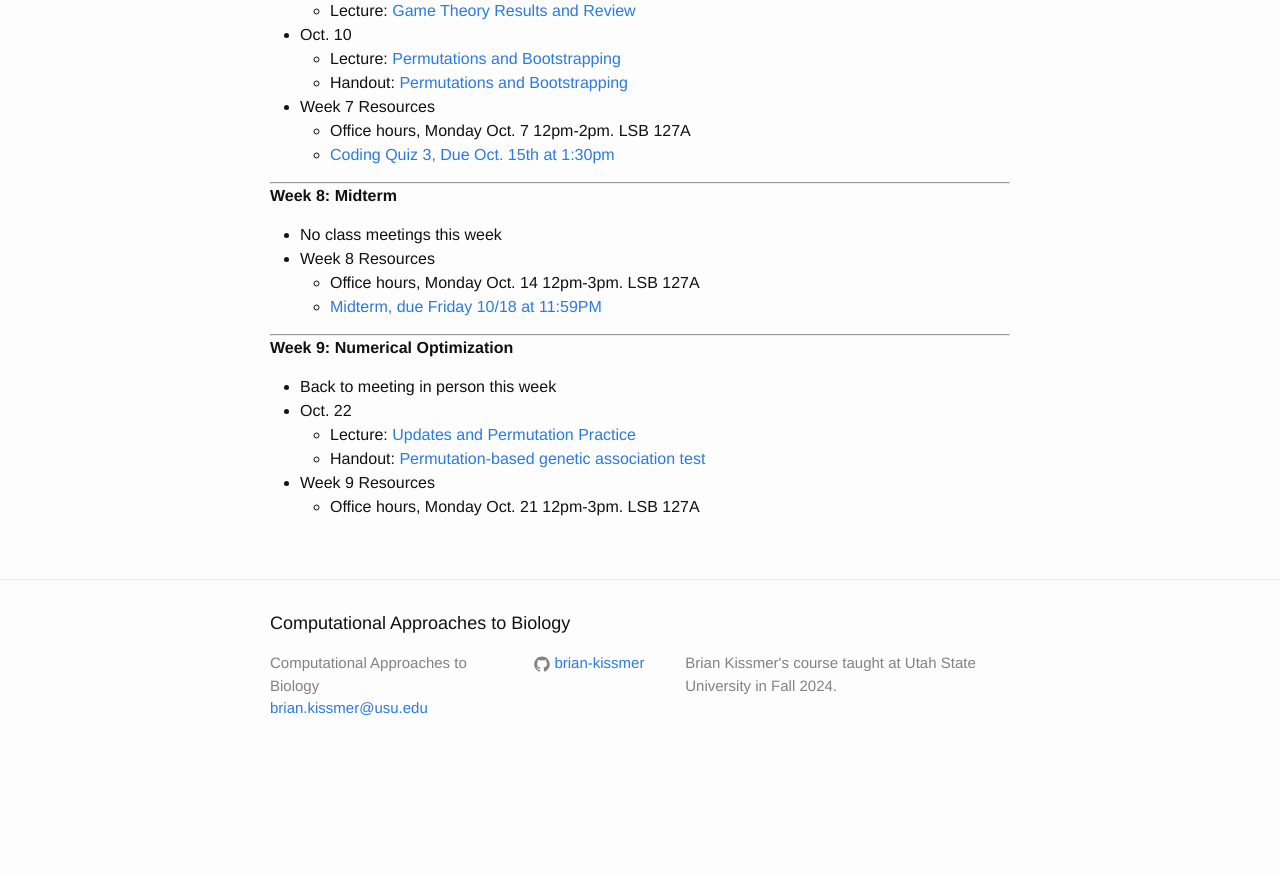
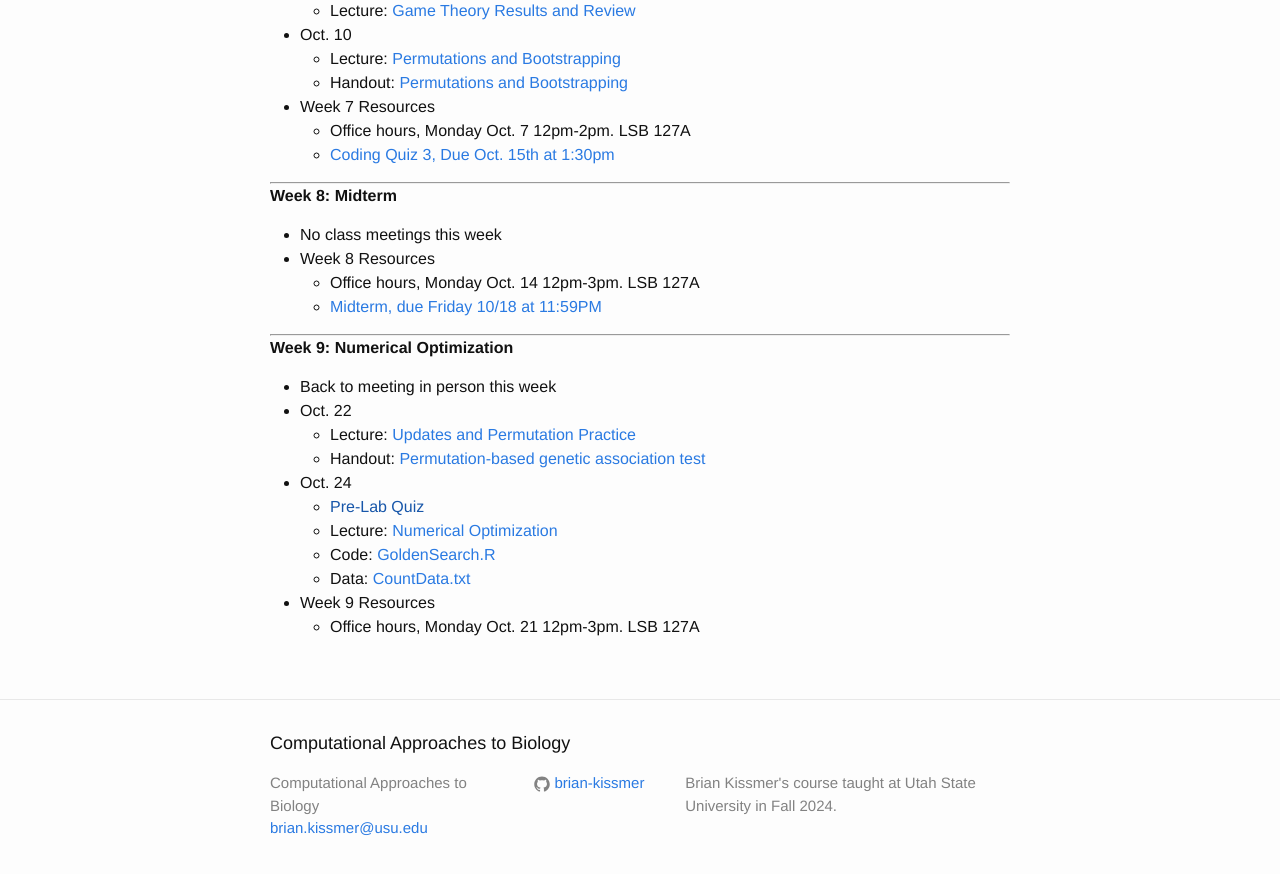
Before and after one commit to brian-kissmer/brian-kissmer.github.io, a Jekyll site: the page built from Schedule.md, in a window 1280 px wide and 900 px high, scrolled down 2152 px. Shown: the top 874 px of the window. Built offline with Jekyll 4.4.1, drawn with Linux system fonts in a browser that asks for light colours; before the commit the page ends 2932 px from its top, so only the background shows below that.

Commit message:
Update Schedule.md

```diff
--- a/Schedule.md
+++ b/Schedule.md
@@ -128,5 +128,10 @@ layout: page
 * Oct. 22
     * Lecture: [Updates and Permutation Practice]({{ site.baseurl }}/slides/Oct 22 slides.pdf)
     * Handout: [Permutation-based genetic association test]({{ site.baseurl }}/worksheets/perm_genetic_assoc.html)
+* Oct. 24
+    * [Pre-Lab Quiz]()
+    * Lecture: [Numerical Optimization]({{ site.baseurl }}/slides/Oct 24 slides.pdf)
+    * Code: [GoldenSearch.R]({{ site.baseurl }}/code/SeedDispersal.R)
+    * Data: [CountData.txt]({{ site.baseurl }}/data/CountData.R)
 * Week 9 Resources
    * Office hours, Monday Oct. 21 12pm-3pm. LSB 127A
```
